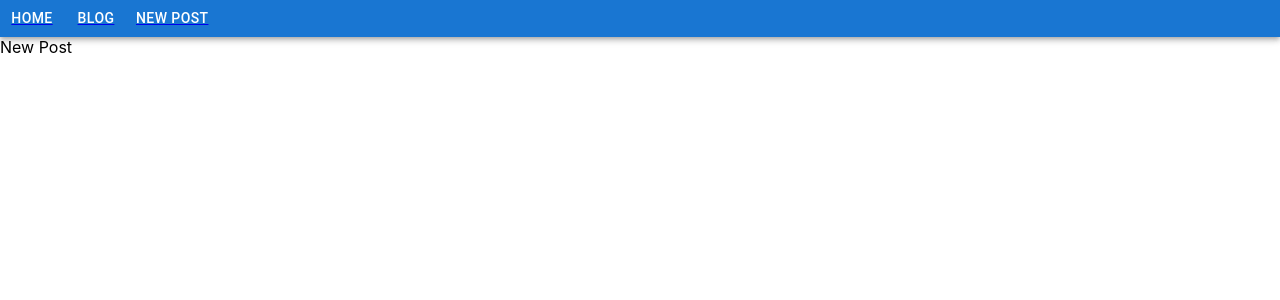
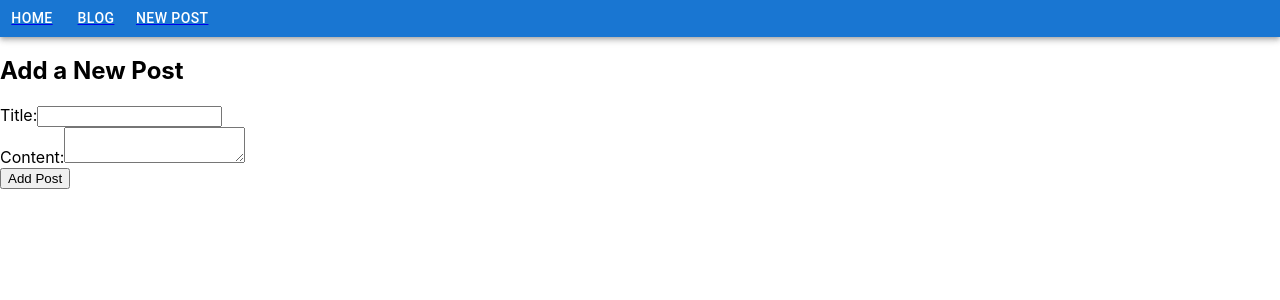
Before and after one commit to zaidi-01/react-chronicle, a React (Create React App) app in the folder client/: page /new-post in a window 1280 px wide. Shown: the top 300 px of the page. Built offline with nearby package versions, Linux system fonts and the light colour scheme.

Commit message:
feat: add new post component
- Add NewPost component
- Update routing in App component

```diff
--- a/client/src/components/app/app.tsx
+++ b/client/src/components/app/app.tsx
@@ -1,6 +1,7 @@
 import { AppBar, Box, Button } from "@mui/material";
 import Blog from "components/blog/blog";
 import Home from "components/home/home";
+import NewPost from "components/new-post/new-post";
 import {
   NavLink,
   Route,
@@ -35,7 +36,7 @@ function App() {
         <Routes>
           <Route path="/" element={<Home />} />
           <Route path="/blog" element={<Blog />} />
-          <Route path="/new-post" element={<div>New Post</div>} />
+          <Route path="/new-post" element={<NewPost onAddPost={() => {}} />} />
         </Routes>
       </Router>
     </div>
--- a/client/src/components/index.ts
+++ b/client/src/components/index.ts
@@ -1,3 +1,4 @@
 export { default as App } from "./app/app";
 export { default as Blog } from "./blog/blog";
 export { default as Home } from "./home/home";
+export { default as NewPost } from "./new-post/new-post";
--- /dev/null
+++ b/client/src/components/new-post/new-post.tsx
@@ -0,0 +1,41 @@
+import { FormEvent, useState } from "react";
+
+function NewPost({ onAddPost }: { onAddPost: (post: any) => void }) {
+  const [title, setTitle] = useState("");
+  const [content, setContent] = useState("");
+
+  const handleSubmit = (e: FormEvent) => {
+    e.preventDefault();
+    const newPost = { id: Date.now(), title, content };
+    onAddPost(newPost);
+
+    setTitle("");
+    setContent("");
+  };
+
+  return (
+    <div>
+      <h2>Add a New Post</h2>
+      <form onSubmit={handleSubmit}>
+        <div>
+          <label>Title:</label>
+          <input
+            type="text"
+            value={title}
+            onChange={(e) => setTitle(e.target.value)}
+          />
+        </div>
+        <div>
+          <label>Content:</label>
+          <textarea
+            value={content}
+            onChange={(e) => setContent(e.target.value)}
+          ></textarea>
+        </div>
+        <button type="submit">Add Post</button>
+      </form>
+    </div>
+  );
+}
+
+export default NewPost;
```
